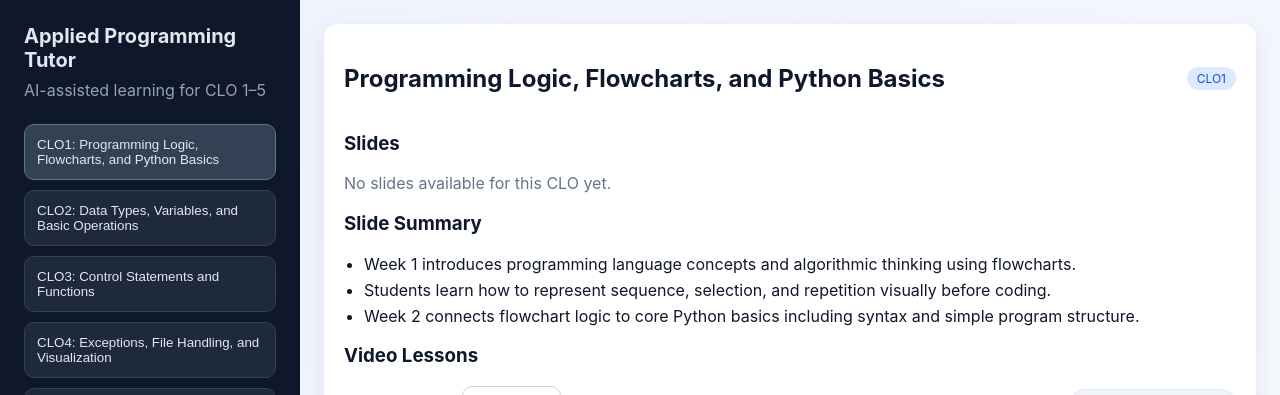
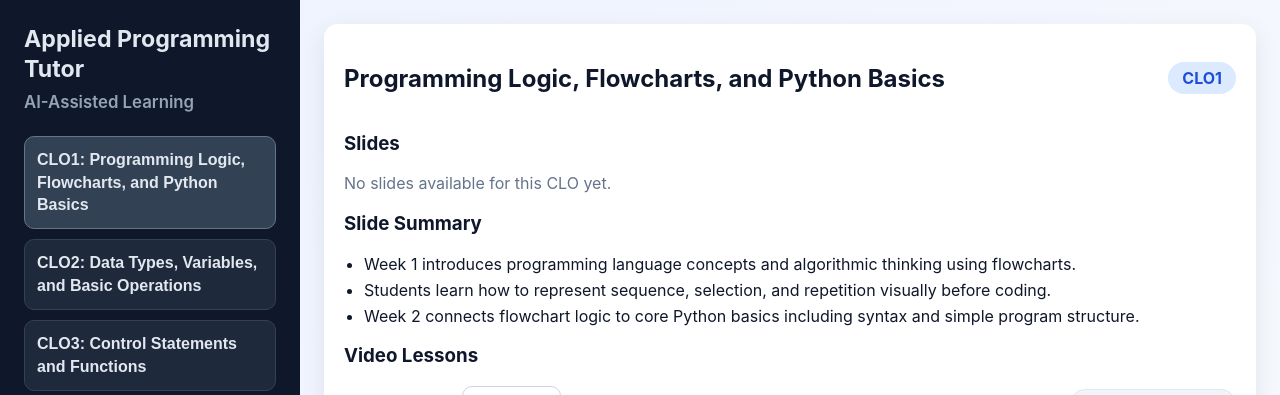
Before and after one commit to docr247/appliedprogrammingtutor, a Flask app: page / in a window 1280 px wide. Shown: the top 395 px of the page. Run offline with Flask 3, Linux system fonts and the light colour scheme.

Commit message:
Refine sidebar text hierarchy and author section

```diff
--- a/static/styles.css
+++ b/static/styles.css
@@ -27,19 +27,40 @@ body {
 }
 
 .sidebar h1 {
-  font-size: 1.25rem;
+  font-size: 1.45rem;
+  line-height: 1.3;
   margin: 0;
 }
 
 .subtitle {
   margin: 8px 0 24px;
   color: #94a3b8;
+  font-size: 1.05rem;
+  font-weight: 600;
 }
 
 .clo-list {
   display: flex;
   flex-direction: column;
   gap: 10px;
+}
+
+.sidebar-authors {
+  margin-top: 24px;
+  padding-top: 16px;
+  border-top: 1px solid #334155;
+  color: #cbd5e1;
+  font-size: 1rem;
+  line-height: 1.5;
+}
+
+.sidebar-authors p {
+  margin: 0;
+}
+
+.sidebar-authors .author-name {
+  font-weight: 700;
+  font-size: 1.05rem;
 }
 
 .clo-btn {
@@ -49,6 +70,9 @@ body {
   border-radius: 10px;
   text-align: left;
   padding: 12px;
+  font-size: 1rem;
+  font-weight: 600;
+  line-height: 1.4;
   cursor: pointer;
   transition: all 0.2s;
 }
@@ -83,8 +107,9 @@ body {
   background: #dbeafe;
   color: #1d4ed8;
   border-radius: 999px;
-  font-size: 0.75rem;
-  padding: 4px 10px;
+  font-size: 1rem;
+  font-weight: 700;
+  padding: 6px 14px;
 }
 
 .summary-list {
--- a/templates/index.html
+++ b/templates/index.html
@@ -13,8 +13,13 @@
     <div class="app-shell">
       <aside class="sidebar">
         <h1>Applied Programming Tutor</h1>
-        <p class="subtitle">AI-assisted learning for CLO 1–5</p>
+        <p class="subtitle">AI-Assisted Learning</p>
         <div id="clo-list" class="clo-list"></div>
+        <div class="sidebar-authors">
+          <p>Developed by:</p>
+          <p class="author-name">Dr Ravi Suppiah</p>
+          <p class="author-name">Dr Mohd Sharizal</p>
+        </div>
       </aside>
 
       <main class="content">
```
